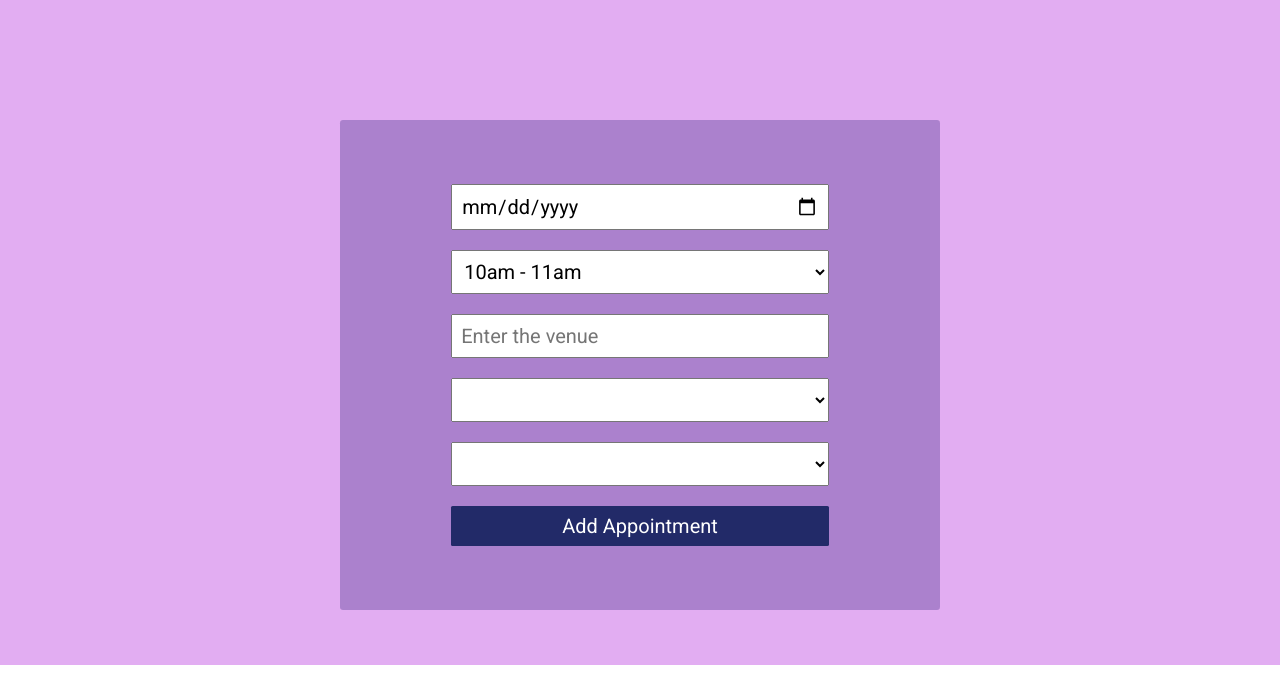
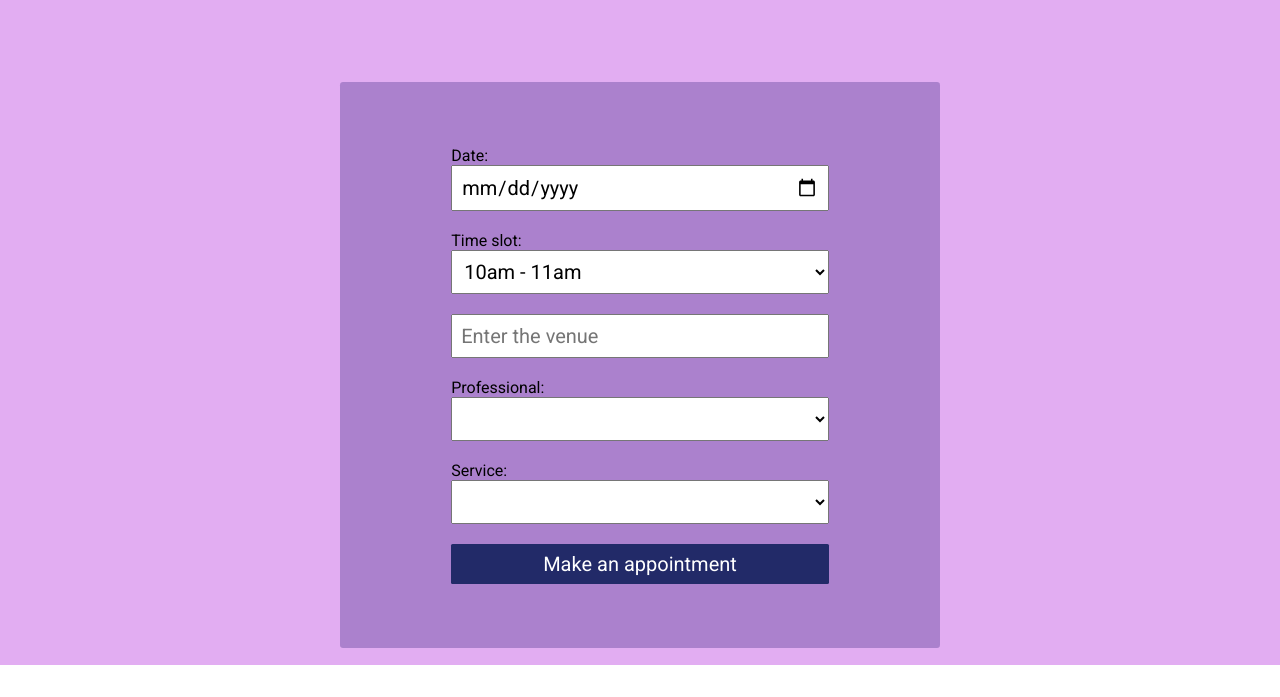
Before and after one commit to prabhjotaulakh159/barbershop-appointment-system, a Flask app: page /add_appointment in a window 1280 px wide. Shown: the part 135-832 px from the top of the page. Run offline with Flask 3, Linux system fonts and the light colour scheme; data that the repository does not hold is empty.

Commit message:
Added grouping with labels

```diff
--- a/appointment_app/appointment/templates/appointment.html
+++ b/appointment_app/appointment/templates/appointment.html
@@ -4,17 +4,29 @@
     <div class="form-container">
         <form method="POST" novalidate>
             {{ form.hidden_tag() }}
+            <div class="input-group">
+                <div>Date:</div>
                 {{ form.date_appointment(class='form-field', placeholder='Enter the date') }}
                 {{ form_field_error(form.date_appointment.errors) }}
+            </div>
+            <div class="input-group">
+                <div>Time slot:</div>
                 {{ form.slot(class='form-field', placeholder='Enter the time slot') }}
                 {{ form_field_error(form.slot.errors) }}
+            </div>
             {{ form.venue(class='form-field', placeholder='Enter the venue') }}
             {{ form_field_error(form.venue.errors) }}
+            <div class="input-group">
+                <div>Professional:</div>
                 {{ form.prof_name(class='form-field', placeholder='Choose the professional') }}
                 {{ form_field_error(form.prof_name.errors) }}
+            </div>
+            <div class="input-group">
+                <div>Service:</div>
                 {{ form.service(class='form-field', placeholder='Choose the service ') }}
                 {{ form_field_error(form.service.errors) }}
-            {{ form.submit(class='button') }}
+            </div>
+            {{ form.submit(class='button', value='Make an appointment') }}
         </form>
     </div>
 {% endblock content %}
--- a/appointment_app/static/styles.css
+++ b/appointment_app/static/styles.css
@@ -104,7 +104,15 @@ form {
     border-radius: 0.2rem;
 }
 
-form * {
+.input-group {
+    width: 80%;
+}
+
+.input-group * {
+    width: 100%;
+}
+
+form *{
     width: 80%;
 }
 
```
Lines whose indentation alone changed are shown as unchanged.
